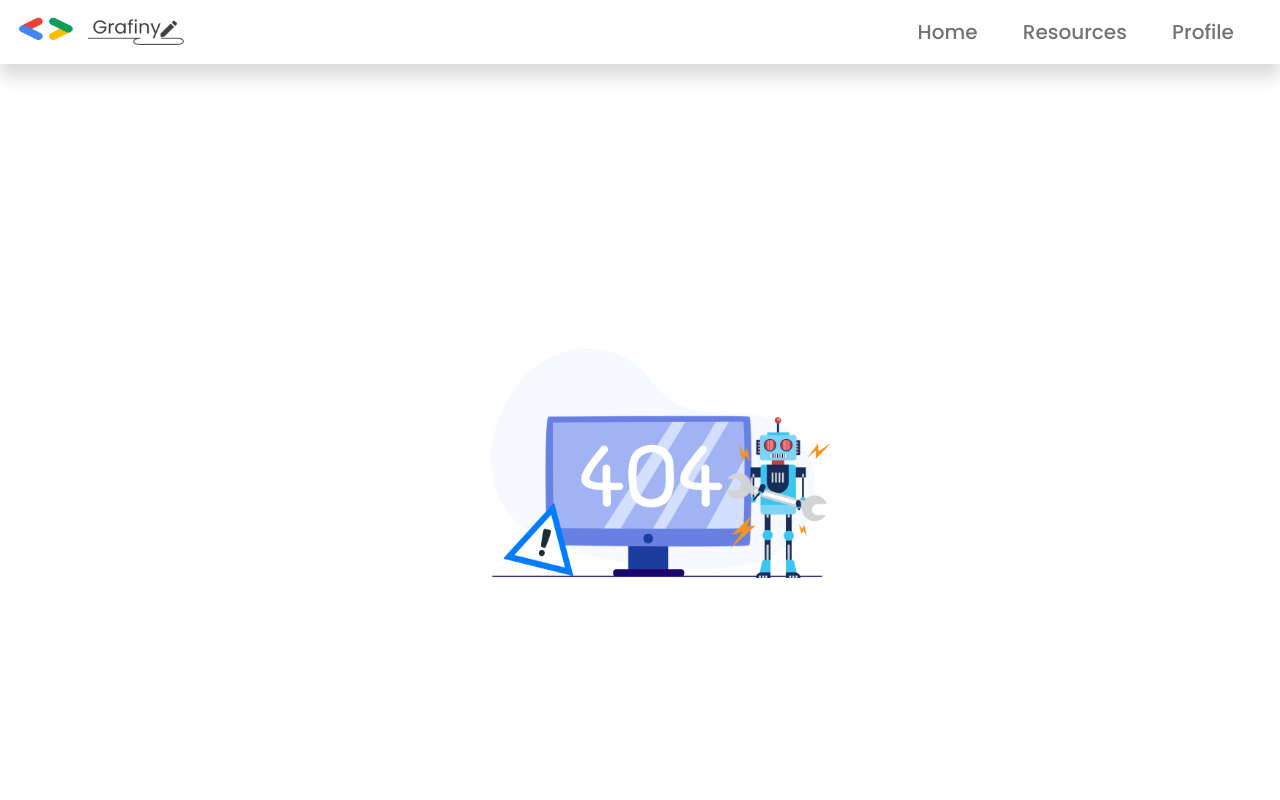
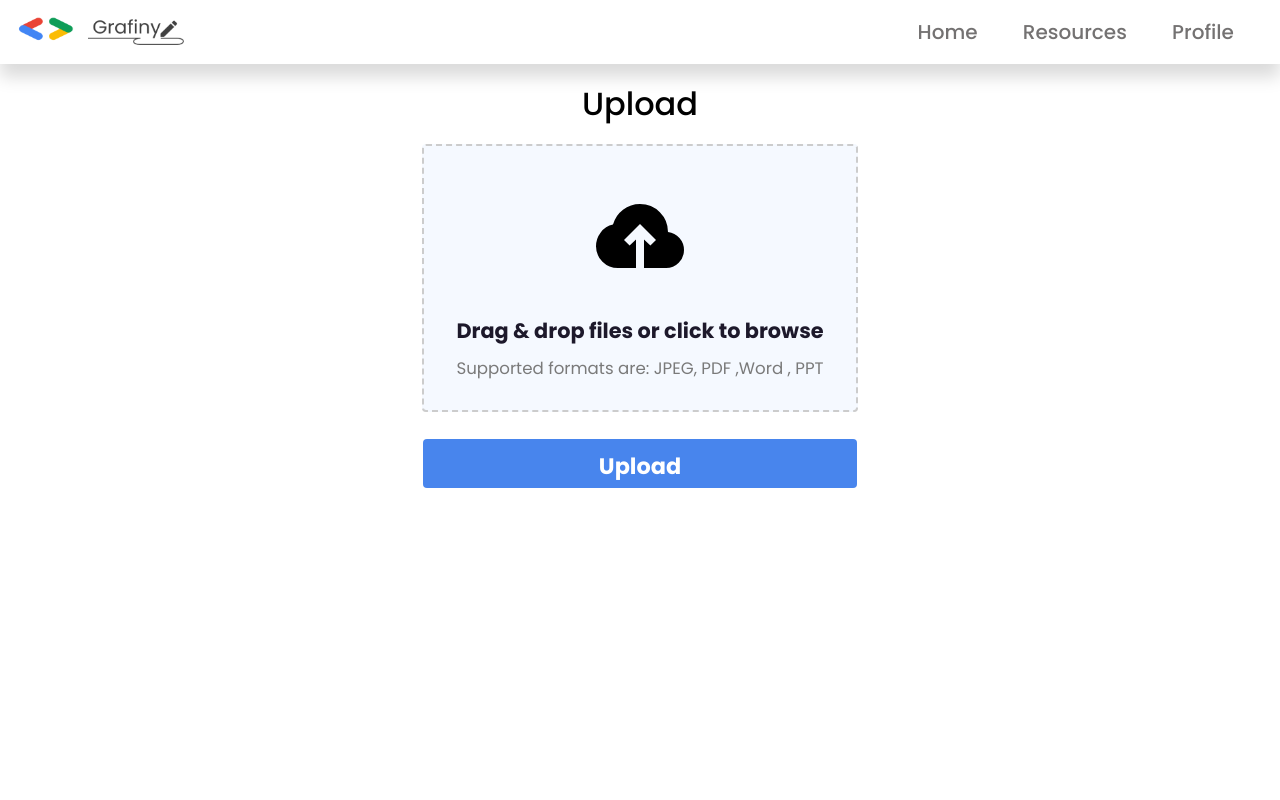
Before and after one commit to gdsc-nits-org/grafiny-client, a React (Vite) app: page /upload in a window 1280 px wide. Shown: the top 800 px of the page. Built offline with nearby package versions, Linux system fonts and the light colour scheme.

Commit message:
CREATE: Uploading page

```diff
--- a/src/App.jsx
+++ b/src/App.jsx
@@ -9,6 +9,7 @@ import {
   Error,
   SearchResults,
   Departments,
+  UploadingPage,
 } from "./Pages";
 
 const App = () => {
@@ -23,6 +24,7 @@ const App = () => {
         <Route path="/searchresults" element={<SearchResults />} />
         <Route path="*" element={<Error />} />
         <Route path="/:insti/departments" element={<Departments />} />
+        <Route path="/upload" element={<UploadingPage />} />
       </Routes>
       <Footer />
     </>
--- /dev/null
+++ b/src/Pages/Upload/Upload.jsx
@@ -0,0 +1,147 @@
+/* eslint-disable no-param-reassign */
+import React, { useState } from "react";
+import { Icon } from "@iconify/react";
+import styles from "./Upload.module.scss";
+
+const UploadingPage = () => {
+  const [files, setFiles] = useState([]);
+  const [uploadedFiles, setUploadedFiles] = useState([]);
+  const [uploaded, setUploaded] = useState(false);
+  const [selected, setSelected] = useState(false);
+  const handleDrop = (e) => {
+    e.preventDefault();
+    const newFiles = [...files];
+    const droppedFiles = Array.from(e.dataTransfer.files);
+    droppedFiles.forEach((file) => {
+      file.progress = 0;
+      newFiles.push(file);
+    });
+    setFiles(newFiles);
+  };
+  const handleBrowse = (e) => {
+    const newFiles = [...files];
+    const selectedFiles = Array.from(e.target.files);
+    selectedFiles.forEach((file) => {
+      file.progress = 0;
+      newFiles.push(file);
+    });
+    setFiles(newFiles);
+    setSelected(true);
+  };
+
+  // const handleDelete = (fileIndex) => {
+  //   const newFiles = [...files];
+  //   newFiles.splice(fileIndex, 1);
+  //   setFiles(newFiles);
+  // };
+
+  const handleDelete = async (fileName) => {
+    try {
+      await fetch(`/api/deleteFile?fileName=${fileName}`, {
+        method: "DELETE",
+      });
+      setUploadedFiles((prevSelectedFiles) =>
+        prevSelectedFiles.filter((file) => file.name !== fileName)
+      );
+    } catch (error) {
+      // console.error(error);
+    }
+  };
+
+  const handleUpload = () => {
+    const newFiles = [...files];
+    let uploadedFileCount = 0;
+    newFiles.forEach((file) => {
+      const xhr = new XMLHttpRequest();
+      xhr.open("POST", "/iuuji");
+      const formData = new FormData();
+      formData.append("file", file);
+      xhr.upload.addEventListener("progress", (e) => {
+        if (e.lengthComputable) {
+          file.progress = Math.round((e.loaded / e.total) * 100);
+          setFiles([...newFiles]);
+        }
+      });
+      xhr.onload = () => {
+        file.progress = 100;
+        setUploadedFiles((prevUploadedFiles) => [...prevUploadedFiles, file]);
+        uploadedFileCount += 1;
+        if (uploadedFileCount === newFiles.length) {
+          // console.log('All files uploaded successfully');
+          setFiles([]);
+          setSelected(false);
+        }
+      };
+      xhr.onerror = () => {
+        // console.error(`Error uploading file ${file.name}`);
+      };
+      xhr.send(formData);
+    });
+    setUploaded(true);
+  };
+
+  return (
+    <div
+      className={styles["uploading-page"]}
+      onDrop={handleDrop}
+      onDragOver={(e) => e.preventDefault()}
+    >
+      <h1>Upload</h1>
+      <div className={styles["file-upload"]}>
+        <label htmlFor="file-upload-input">
+          <div className={styles["upload-box"]}>
+            <div className={styles["upload-icon"]}>
+              <Icon icon="material-symbols:cloud-upload" />
+            </div>
+            <div className={styles["upload-text"]}>
+              Drag & drop files or click to browse
+              <p>Supported formats are: JPEG, PDF ,Word , PPT</p>
+            </div>
+          </div>
+        </label>
+        <input
+          id="file-upload-input"
+          className={styles["file-upload-input"]}
+          type="file"
+          multiple
+          onChange={handleBrowse}
+        />
+      </div>
+      <h1 className={` ${selected ? styles.uploadStatus : styles.uploadStatusHide}`}>
+        UPLOADING
+      </h1>
+
+      <div className={styles["uploaded-files"]}>
+        {files.map((file) => (
+          <div className={styles["uploaded-file"]}>
+            <div className={styles["file-name"]}>{file.name}</div>
+            {/* <div className={styles["file-size"]}>{Math.round(file.size / 1024)} KB</div> */}
+          </div>
+        ))}
+      </div>
+
+      <h1 className={` ${uploaded ? styles.uploadStatus : styles.uploadStatusHide}`}>
+        UPLOADED
+      </h1>
+      <div className={styles["uploaded-files"]}>
+        {uploadedFiles.map((file) => (
+          <div className={styles["uploaded-file"]}>
+            <div className={styles["file-name"]}>{file.name}</div>
+            <Icon
+              className={styles["button-delete"]}
+              icon="material-symbols:delete"
+              onClick={() => handleDelete(file.name)}
+            />
+          </div>
+        ))}
+      </div>
+      <div className={styles["upload-button-container"]}>
+        <button className={styles["upload-button"]} onClick={handleUpload}>
+          Upload
+        </button>
+      </div>
+    </div>
+  );
+};
+
+export default UploadingPage;
--- /dev/null
+++ b/src/Pages/Upload/Upload.module.scss
@@ -0,0 +1,217 @@
+.uploading-page {
+  display: flex;
+  flex-direction: column;
+  align-items: center;
+  padding: 1em;
+  font-family: Arial, sans-serif;
+  min-height: 100vh;
+  h1 {
+    font-weight: 500;
+  }
+  .file-upload {
+    margin-top: 1em;
+    display: flex;
+    flex-direction: column;
+    align-items: center;
+
+    .file-upload-input {
+      display: none;
+    }
+
+    .upload-box {
+      padding: 2em;
+      display: flex;
+      flex-direction: column;
+      align-items: center;
+      justify-content: center;
+      cursor: pointer;
+      width: 100%;
+      background: rgba(161, 194, 250, 0.1);
+      border: 2px dashed #ccc;
+      border-radius: 4px;
+
+      .upload-icon {
+        font-size: 6em;
+      }
+
+      .upload-text {
+        font-family: "Poppins";
+        font-style: normal;
+        font-weight: 700;
+        font-size: 1.3rem;
+        line-height: 1rem;
+        display: flex;
+        flex-direction: column;
+        align-items: center;
+        text-align: center;
+        color: var(--gdsc-dark-1-100);
+        flex-grow: 0;
+        gap: 1em;
+
+        p {
+          font-family: "Poppins";
+          font-style: normal;
+          font-weight: 400;
+          font-size: 0.8em;
+          line-height: 18px;
+          display: flex;
+          align-items: center;
+          text-align: center;
+          color: var(--gdsc-grayish-2-100);
+          flex: none;
+          order: 0;
+          flex-grow: 0;
+        }
+      }
+    }
+
+    :hover {
+      border-color: #111;
+    }
+  }
+  .uploadStatusHide {
+    display: none;
+  }
+  .uploadStatus {
+    font-family: "Poppins";
+    font-style: normal;
+    font-weight: 700;
+    font-size: 1.4em;
+    color: var(--gdsc-grayish-2-100);
+    margin-top: 1em;
+  }
+  .file-list {
+    display: flex;
+    flex-direction: column;
+    align-items: center;
+    justify-content: center;
+    width: 100%;
+    margin-bottom: 20px;
+
+    .file-item {
+      display: flex;
+      justify-content: space-between;
+      align-items: center;
+      width: 100%;
+      padding: 10px;
+      background-color: #f0f0f0;
+      margin-bottom: 10px;
+      border-radius: 5px;
+
+      .file-details {
+        display: flex;
+        flex-direction: column;
+
+        .file-name {
+          font-size: 16px;
+          font-weight: bold;
+          margin-bottom: 5px;
+        }
+
+        .file-progress-bar {
+          height: 4px;
+          background-color: #1e90ff;
+          border-radius: 5px;
+          color: #0f0f0f;
+          width: 19.4em;
+          margin: auto;
+        }
+      }
+    }
+  }
+
+  .uploaded-files {
+    display: flex;
+    flex-direction: column;
+    align-items: center;
+    width: 27.15em;
+
+    .uploaded-file {
+      display: flex;
+      justify-content: space-between;
+      align-items: center;
+      width: 100%;
+      padding: 10px;
+      background-color: #f0f0f0;
+      margin-bottom: 10px;
+      border-radius: 5px;
+
+      .file-name {
+        font-size: 16px;
+        font-weight: bold;
+        margin-bottom: 5px;
+      }
+      .button-delete {
+        cursor: pointer;
+      }
+    }
+  }
+
+  .upload-button {
+    color: var(--gdsc-bg-2-100);
+    border: none;
+    cursor: pointer;
+    transition: background-color 0.3s;
+    height: 2.2em;
+    width: 19.4em;
+    background-color: var(--gdsc-blue-1-100);
+    border-radius: 4px;
+    font-family: "Poppins";
+    font-style: normal;
+    font-weight: 700;
+    font-size: 1.4em;
+    margin: 1.2em;
+  }
+
+  .upload-button:hover {
+    background-color: var(--gdsc-blue-3-100);
+  }
+}
+
+@media screen and (max-width: 500px) {
+  .uploading-page {
+    .file-upload {
+      margin-top: 1em;
+      .upload-box {
+        padding: 2em;
+        width: 17.15em;
+        .upload-icon {
+          font-size: 3em;
+        }
+
+        .upload-text {
+          font-size: 1em;
+        }
+      }
+    }
+    .upload-status-hide {
+      display: none;
+    }
+    .upload-status {
+      font-size: 1.2em;
+    }
+    .file-list {
+      .file-item {
+        .file-details {
+          .file-name {
+            font-size: 1em;
+          }
+
+          .file-progress-bar {
+            height: 4px;
+            background-color: #1e90ff;
+            border-radius: 5px;
+            color: #0f0f0f;
+            width: 10em;
+          }
+        }
+      }
+    }
+    .uploaded-files {
+      width: 17.15em;
+    }
+    .upload-button {
+      width: 12.25em;
+    }
+  }
+}
--- a/src/Pages/index.jsx
+++ b/src/Pages/index.jsx
@@ -5,5 +5,14 @@ import Error from "./Error/Error";
 import SignupForm from "./Signup/Signup";
 import Otp from "./OTP/Otp";
 import Departments from "./Departments/Departments";
-
-export { Home, SearchResults, Courses, Error, SignupForm, Otp, Departments };
+import UploadingPage from "./Upload/Upload";
+export {
+  Home,
+  SearchResults,
+  Courses,
+  Error,
+  SignupForm,
+  Otp,
+  Departments,
+  UploadingPage,
+};
```
